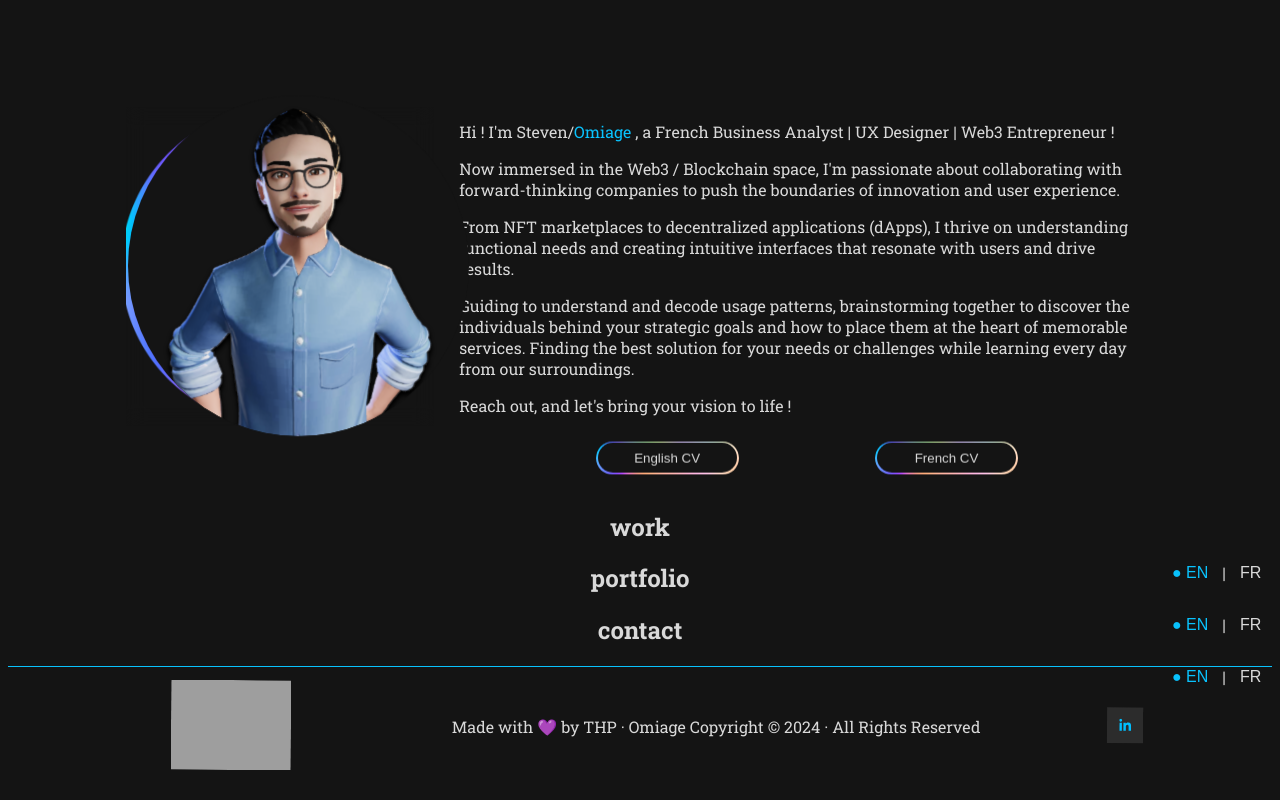
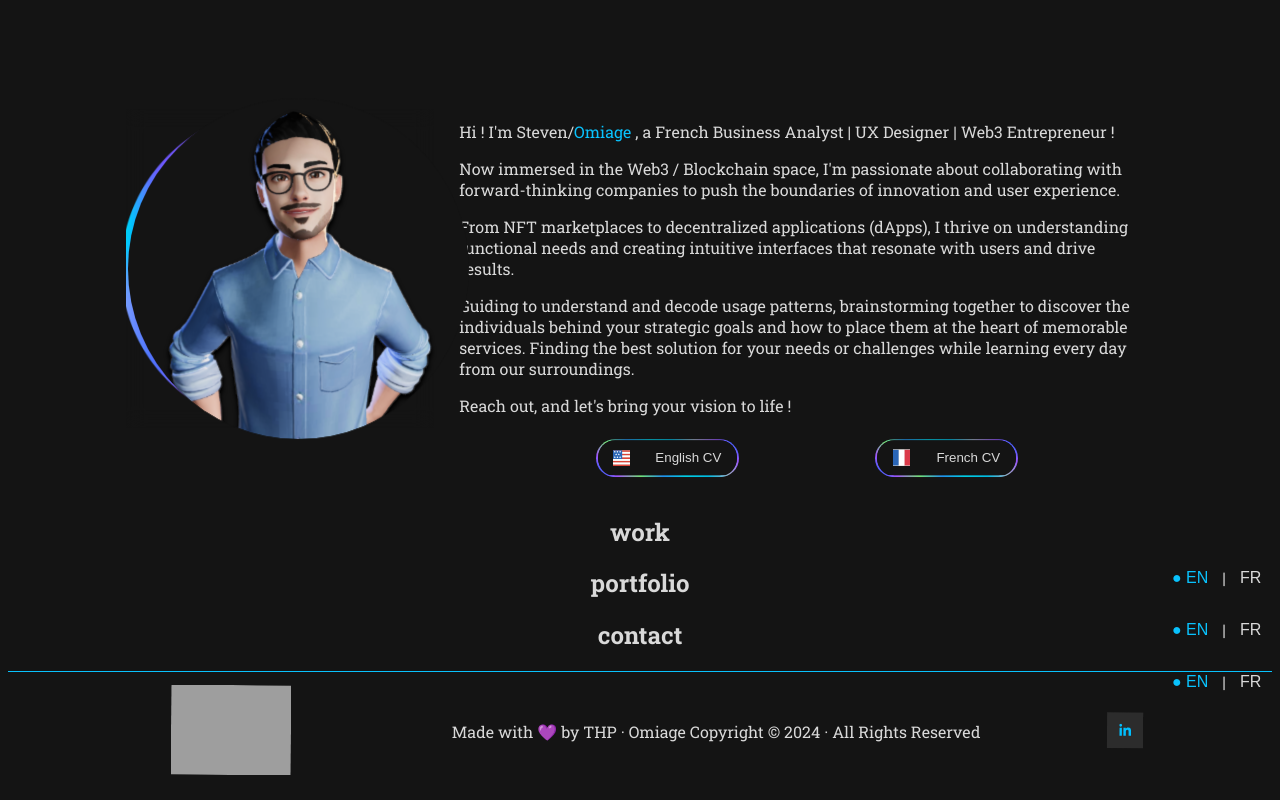
Before and after one commit to stevenratton/stevenratton.github.io, a React (Vite) app: page / in a window 1280 px wide. Shown: the part 930-1730 px from the top of the page. Built offline with nearby package versions, Linux system fonts and the light colour scheme; grey boxes are pictures that could not be loaded.

Commit message:
about v1

```diff
--- a/src/components/About/About.jsx
+++ b/src/components/About/About.jsx
@@ -20,10 +20,16 @@ const About = ({ selectedLanguage, changeLanguage }) => {
 
           <div className='btn-about'>
             <div className='btn-container'>
-            <button className='btn-cv'> {t('cvEn')} </button>
+              <button className='btn-cv'>
+                <img src="public/images/usa-flag.svg" alt="" className='flag-icon'/>
+                {t('cvEn')}
+              </button>
             </div>
             <div className='btn-container'>
-            <button className='btn-cv'> {t('cvFr')} </button>
+              <button className='btn-cv'>
+                <img src="public/images/france-flag.svg" alt="" className='flag-icon'/>
+                {t('cvFr')}
+              </button>
             </div>
           </div>
         </div>
--- a/src/components/About/about.scss
+++ b/src/components/About/about.scss
@@ -51,21 +51,26 @@ $main-font: "Roboto Slab", serif;
 }
 
 .btn-container {
-  z-index: 3;
-  background-image: url('/images/b-border.webp');
-  background-position: 50%;
-  background-size: cover;
+  // z-index: 3;
+  // background-image: url('/images/b-border.webp');
+  // background-position: 50%;
+  // background-size: cover;
   position: relative;
   transform: translateY(-50%);
   display: flex;
   flex-direction: column;
   align-items: center;
-  backdrop-filter: blur(10px);
-  -webkit-backdrop-filter: blur(10px);
   padding: 0.2% 0.3%;
   width: 20%;
-  height: 30px;
+  height: 35px;
   border-radius: 20px;
+  background-color: $bg-body;
+    /* Border */
+    background-image:
+    linear-gradient($bg-body, $bg-body), /* Background */
+    linear-gradient(45deg, #0068ff, #a055fa, #73e176, #2190ed, #00cee4, #00bbe2, #9fadc7, #9756fa, #0068fe); /* Border gradient */
+  background-origin: border-box;
+  background-clip: content-box, border-box;
 }
 
 .btn-cv {
@@ -80,3 +85,7 @@ $main-font: "Roboto Slab", serif;
   height: 50px;
   border: none;
 }
+
+.flag-icon {
+  width: 13%;
+}
```
